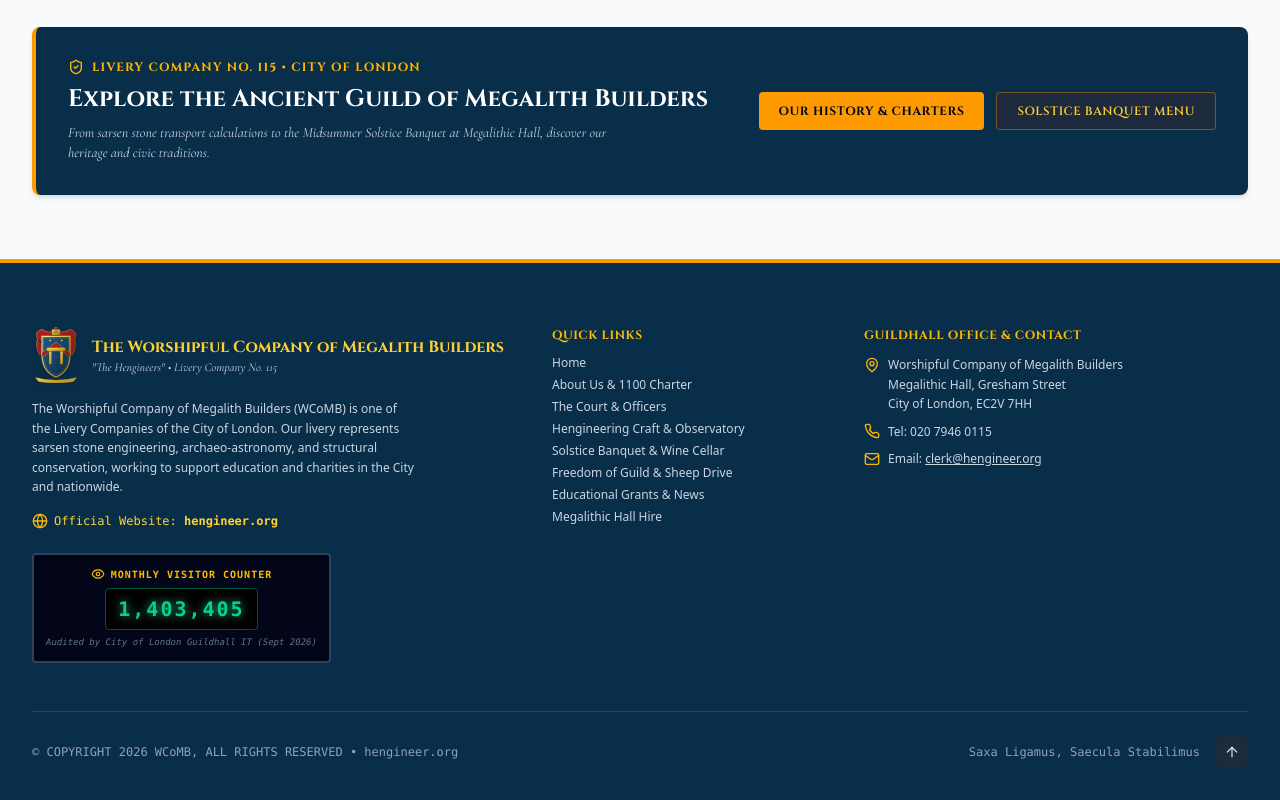
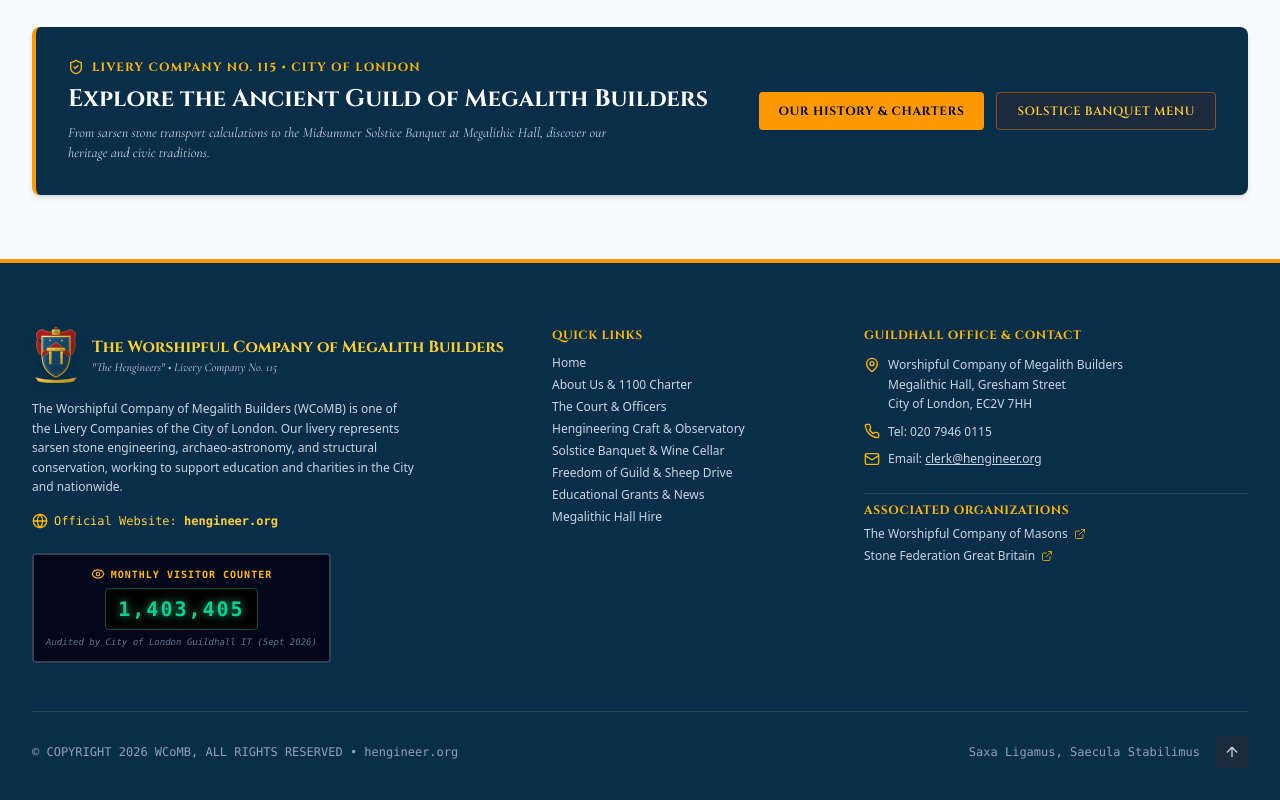
Before and after one commit to DAC94/hengineering, a React (Vite) app: page / in a window 1280 px wide. Shown: the part 1772-2572 px from the top of the page. Built offline with nearby package versions, Linux system fonts and the light colour scheme.

Commit message:
Add official external links to Sister Livery (masonslivery.org) and Stone Federation GB (stonefed.org.uk)

```diff
--- a/src/components/Footer.tsx
+++ b/src/components/Footer.tsx
@@ -1,7 +1,7 @@
 import React from 'react';
 import { CoatOfArms } from './CoatOfArms';
 import { VisitorCounter } from './VisitorCounter';
-import { MapPin, Phone, Mail, Globe, ArrowUp } from 'lucide-react';
+import { MapPin, Phone, Mail, Globe, ArrowUp, ExternalLink } from 'lucide-react';
 
 interface FooterProps {
   onNavigate?: (tab: string) => void;
@@ -85,8 +85,10 @@ export const Footer: React.FC<FooterProps> = ({ onNavigate }) => {
             </ul>
           </div>
 
-          {/* Col 3: Address & Contact (4 Cols) */}
-          <div className="md:col-span-4 space-y-3">
+          {/* Col 3: Address, Contact & Associated Organizations (4 Cols) */}
+          <div className="md:col-span-4 space-y-6">
+
+            <div className="space-y-3">
               <h4 className="font-serif-guild font-bold text-amber-400 text-xs uppercase tracking-wider">
                 Guildhall Office &amp; Contact
               </h4>
@@ -108,6 +110,39 @@ export const Footer: React.FC<FooterProps> = ({ onNavigate }) => {
                   <span>Email: <a href="mailto:clerk@hengineer.org" className="underline hover:text-amber-300">clerk@hengineer.org</a></span>
                 </p>
               </div>
+            </div>
+
+            {/* Sister Livery & Industry Links */}
+            <div className="space-y-2 pt-2 border-t border-slate-700">
+              <h4 className="font-serif-guild font-bold text-amber-400 text-xs uppercase tracking-wider">
+                Associated Organizations
+              </h4>
+              <ul className="space-y-1.5 text-xs text-slate-300">
+                <li>
+                  <a
+                    href="https://www.masonslivery.org/"
+                    target="_blank"
+                    rel="noopener noreferrer"
+                    className="hover:text-amber-300 transition-colors flex items-center space-x-1.5"
+                  >
+                    <span>The Worshipful Company of Masons</span>
+                    <ExternalLink className="w-3 h-3 text-amber-400/80" />
+                  </a>
+                </li>
+                <li>
+                  <a
+                    href="https://www.stonefed.org.uk/"
+                    target="_blank"
+                    rel="noopener noreferrer"
+                    className="hover:text-amber-300 transition-colors flex items-center space-x-1.5"
+                  >
+                    <span>Stone Federation Great Britain</span>
+                    <ExternalLink className="w-3 h-3 text-amber-400/80" />
+                  </a>
+                </li>
+              </ul>
+            </div>
+
           </div>
 
         </div>
--- a/src/components/pages/AboutPage.tsx
+++ b/src/components/pages/AboutPage.tsx
@@ -1,6 +1,6 @@
 import React from 'react';
 import { HistoryTimeline } from '../HistoryTimeline';
-import { Landmark, Flame, Scroll, ShieldCheck, HeartHandshake } from 'lucide-react';
+import { Landmark, Flame, Scroll, ShieldCheck, HeartHandshake, ExternalLink, Building2 } from 'lucide-react';
 
 export const AboutPage: React.FC = () => {
   return (
@@ -60,39 +60,81 @@ export const AboutPage: React.FC = () => {
         </div>
       </div>
 
-      {/* Armed Forces & Civic Affiliations */}
+      {/* Armed Forces, Sister Livery & Industry Affiliations */}
       <div id="affiliations" className="max-w-7xl mx-auto px-4 sm:px-6 lg:px-8">
         <div className="bg-white p-6 sm:p-8 rounded-lg border border-slate-200 shadow-sm border-l-4 border-l-[#154c76] space-y-6">
           <div className="flex items-center space-x-3 text-[#154c76]">
             <ShieldCheck className="w-6 h-6 text-amber-600 shrink-0" />
             <div>
               <h3 className="text-lg font-serif-guild font-bold">
-                Armed Forces &amp; Civic Affiliations
+                Sister Livery Companies &amp; Industry Affiliations
               </h3>
-              <p className="text-xs text-slate-500">Official Livery partnerships supporting the UK Armed Forces and City charities.</p>
+              <p className="text-xs text-slate-500">Official civic links with fellow City Livery Companies, British Military units, and natural stone federations.</p>
             </div>
           </div>
 
-          <div className="grid grid-cols-1 md:grid-cols-2 gap-6">
-            <div className="p-4 rounded bg-slate-50 border border-slate-200 space-y-2">
-              <div className="flex items-center space-x-2 text-[#154c76] font-serif-guild font-bold text-sm">
-                <ShieldCheck className="w-4 h-4 text-amber-600" />
-                <span>39 Engineer Regiment (Royal Engineers)</span>
+          <div className="grid grid-cols-1 md:grid-cols-3 gap-6">
+
+            {/* Sister Livery */}
+            <div className="p-4 rounded bg-slate-50 border border-slate-200 space-y-2 flex flex-col justify-between">
+              <div>
+                <div className="flex items-center space-x-2 text-[#154c76] font-serif-guild font-bold text-sm mb-1">
+                  <Building2 className="w-4 h-4 text-amber-600" />
+                  <span>The Worshipful Company of Masons</span>
+                </div>
+                <p className="text-xs text-slate-600 leading-relaxed">
+                  Sister City Livery Company (No. 30). Founded in 1356, representing operative and speculative stonemasons across the City of London.
+                </p>
               </div>
-              <p className="text-xs text-slate-600 leading-relaxed">
-                Official Military Affiliation. The Worshipful Company supports military plant operators, quarry specialists, and heavy structural engineering squadrons within 39 Engineer Regiment.
-              </p>
+              <a
+                href="https://www.masonslivery.org/"
+                target="_blank"
+                rel="noopener noreferrer"
+                className="inline-flex items-center space-x-1.5 text-xs font-bold text-[#154c76] hover:text-amber-600 font-serif-guild uppercase tracking-wider pt-2 border-t border-slate-200"
+              >
+                <span>Visit masonslivery.org</span>
+                <ExternalLink className="w-3.5 h-3.5 text-amber-600" />
+              </a>
             </div>
 
-            <div className="p-4 rounded bg-slate-50 border border-slate-200 space-y-2">
-              <div className="flex items-center space-x-2 text-[#154c76] font-serif-guild font-bold text-sm">
-                <HeartHandshake className="w-4 h-4 text-amber-600" />
-                <span>The Lord Mayor’s Appeal &amp; Conservation Trust</span>
+            {/* Stone Federation GB */}
+            <div className="p-4 rounded bg-slate-50 border border-slate-200 space-y-2 flex flex-col justify-between">
+              <div>
+                <div className="flex items-center space-x-2 text-[#154c76] font-serif-guild font-bold text-sm mb-1">
+                  <Landmark className="w-4 h-4 text-amber-600" />
+                  <span>Stone Federation Great Britain</span>
+                </div>
+                <p className="text-xs text-slate-600 leading-relaxed">
+                  Official Trade Federation for the natural stone industry in Great Britain, promoting excellence in masonry, conservation, and quarrying.
+                </p>
               </div>
-              <p className="text-xs text-slate-600 leading-relaxed">
-                Civic &amp; Philanthropic Partnership. Supporting the annual Lord Mayor's Appeal charities and providing funding for the Salisbury Plain Archaeo-Conservation Trust.
-              </p>
+              <a
+                href="https://www.stonefed.org.uk/"
+                target="_blank"
+                rel="noopener noreferrer"
+                className="inline-flex items-center space-x-1.5 text-xs font-bold text-[#154c76] hover:text-amber-600 font-serif-guild uppercase tracking-wider pt-2 border-t border-slate-200"
+              >
+                <span>Visit stonefed.org.uk</span>
+                <ExternalLink className="w-3.5 h-3.5 text-amber-600" />
+              </a>
             </div>
+
+            {/* Military Affiliation */}
+            <div className="p-4 rounded bg-slate-50 border border-slate-200 space-y-2 flex flex-col justify-between">
+              <div>
+                <div className="flex items-center space-x-2 text-[#154c76] font-serif-guild font-bold text-sm mb-1">
+                  <ShieldCheck className="w-4 h-4 text-amber-600" />
+                  <span>39 Engineer Regiment (Royal Engineers)</span>
+                </div>
+                <p className="text-xs text-slate-600 leading-relaxed">
+                  Official Military Affiliation. Supporting military plant operators, quarry specialists, and heavy structural engineering squadrons.
+                </p>
+              </div>
+              <div className="pt-2 border-t border-slate-200 text-[11px] font-semibold text-slate-500 font-mono">
+                Military Affiliation • Royal Engineers
+              </div>
+            </div>
+
           </div>
         </div>
       </div>
```
Lines whose indentation alone changed are shown as unchanged.
